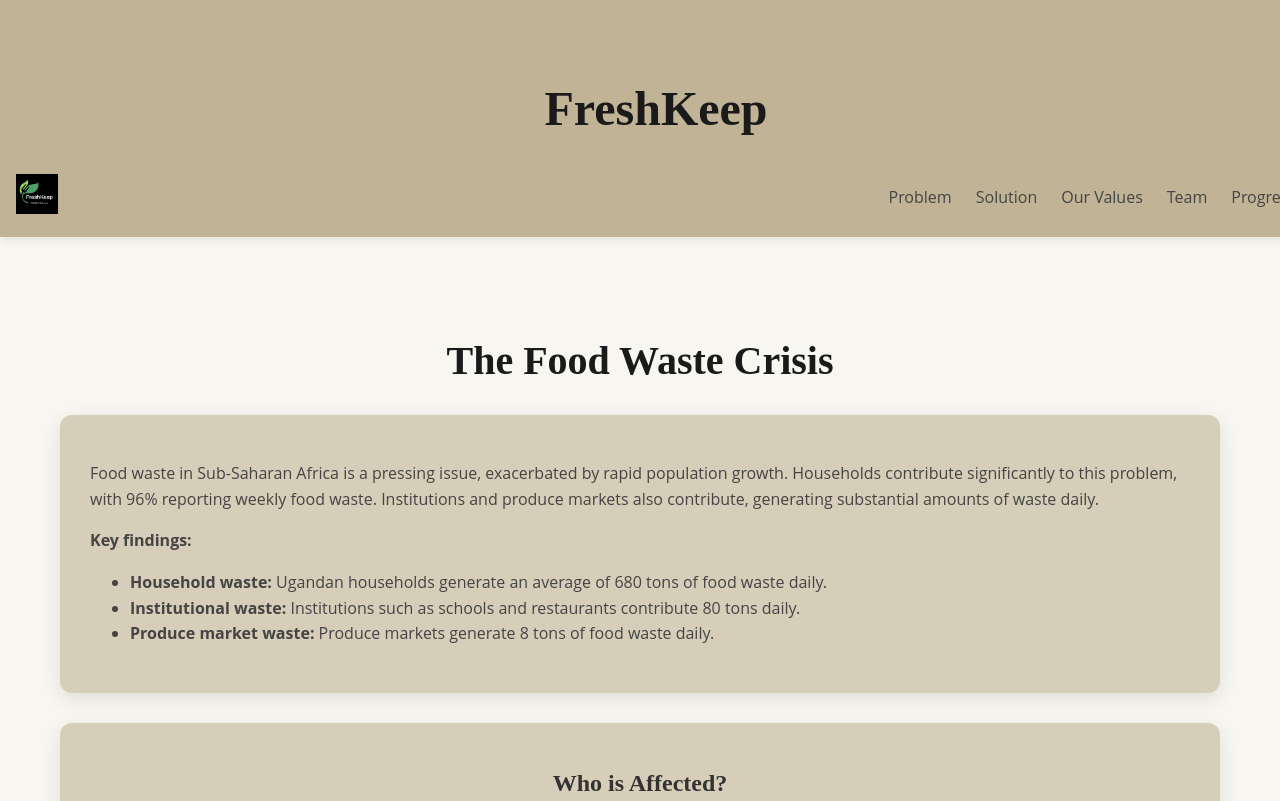
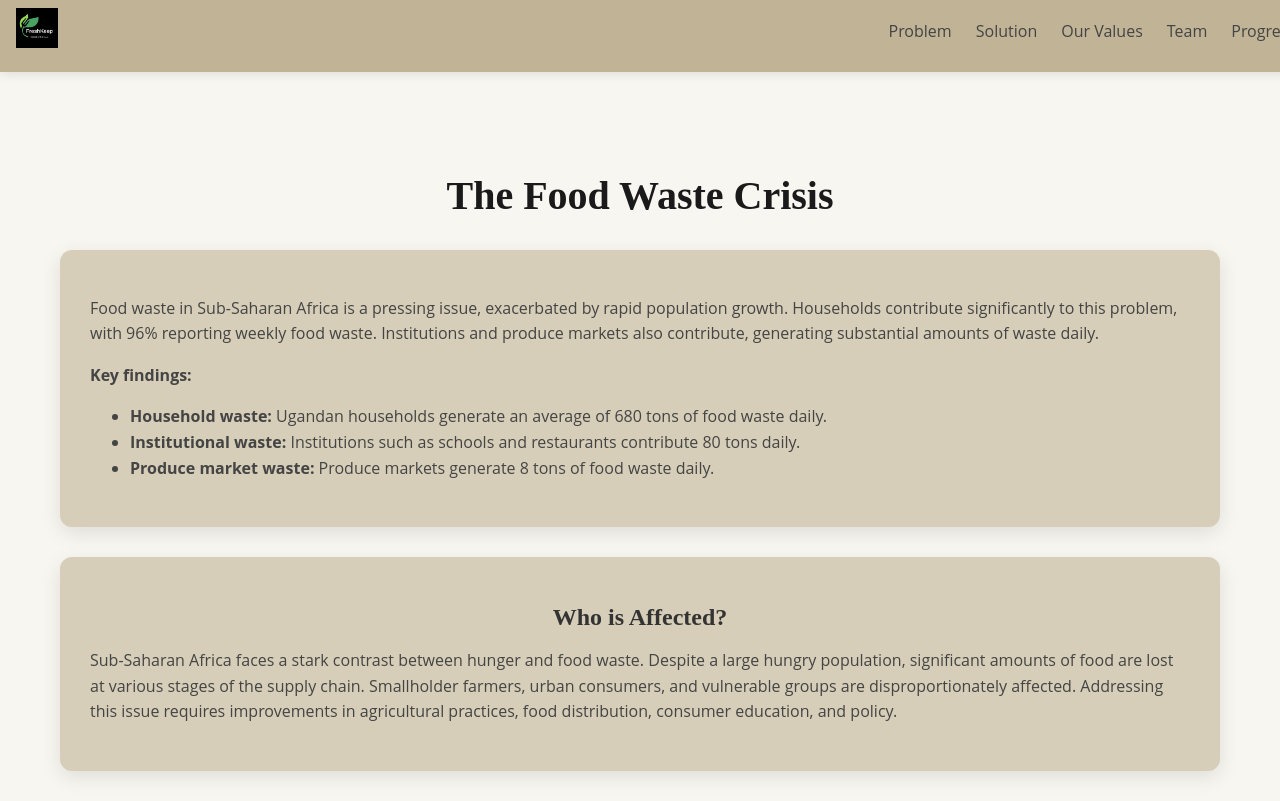
Before and after one commit to jjingofarouk/fresh, a plain HTML site: page index.html in a window 1280 px wide. Shown: the top 801 px of the page. Drawn offline with Linux system fonts and the light colour scheme.

Commit message:
Update index.html

```diff
--- a/index.html
+++ b/index.html
@@ -8,7 +8,6 @@
 </head>
 <body>
     <header>
-     <h1>FreshKeep</h1>
          <nav class="navbar">
     <a href="#" class="logo">
         <img src="freshkeep.jpg" alt="FreshKeep Logo">
```
